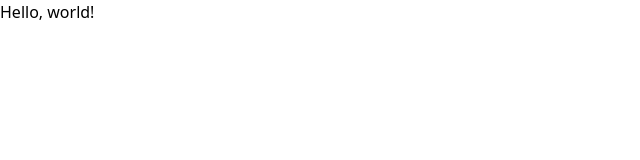
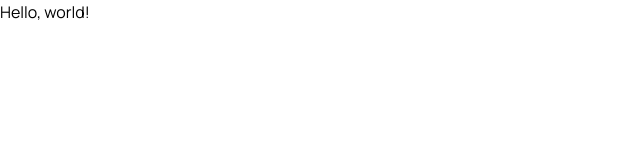
Before and after one commit to alisher-zhuman/kuttuk-time-frontend, a React (Vite) app: page / in a window 1280 px wide. Shown: the top 160 px of the page, without its empty margins (0-640 px from the left). Built offline with nearby package versions, Linux system fonts and the light colour scheme.

Commit message:
Add Manrope font via Google Fonts

```diff
--- a/index.html
+++ b/index.html
@@ -4,6 +4,10 @@
   <head>
     <meta charset="UTF-8" />
     <meta name="viewport" content="width=device-width, initial-scale=1.0" />
+
+    <link rel="preconnect" href="https://fonts.googleapis.com" />
+    <link rel="preconnect" href="https://fonts.gstatic.com" crossorigin />
+    <link href="https://fonts.googleapis.com/css2?family=Manrope:wght@200..800&display=swap" rel="stylesheet" />
 
     <link rel="icon" type="image/svg+xml" href="/favicon.svg" />
 
--- a/src/index.css
+++ b/src/index.css
@@ -1,6 +1,6 @@
 @import "tailwindcss";
 
 body {
-  font-family: system-ui, sans-serif;
+  font-family: "Manrope", system-ui, sans-serif;
   -webkit-font-smoothing: antialiased;
 }
```
